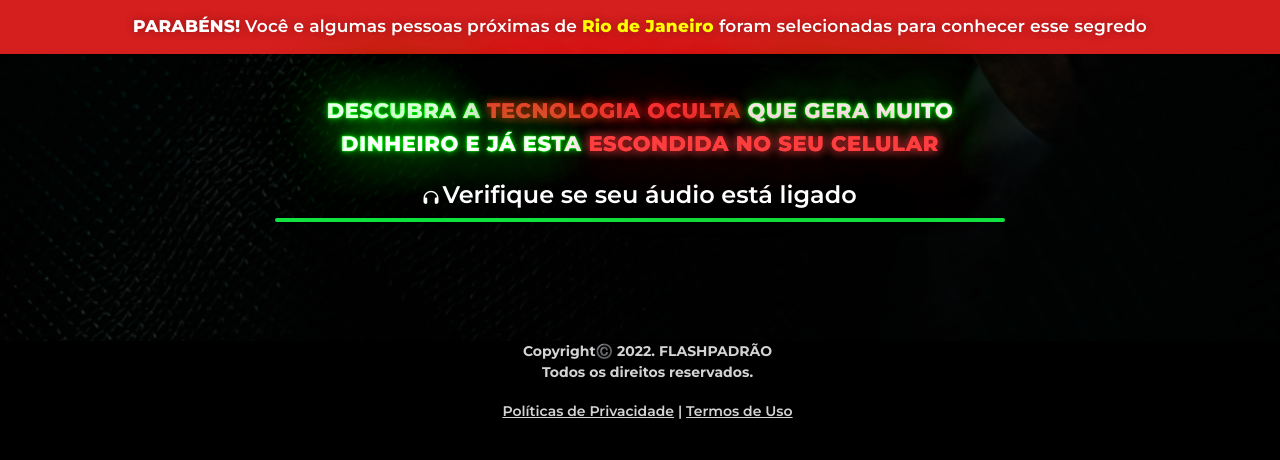
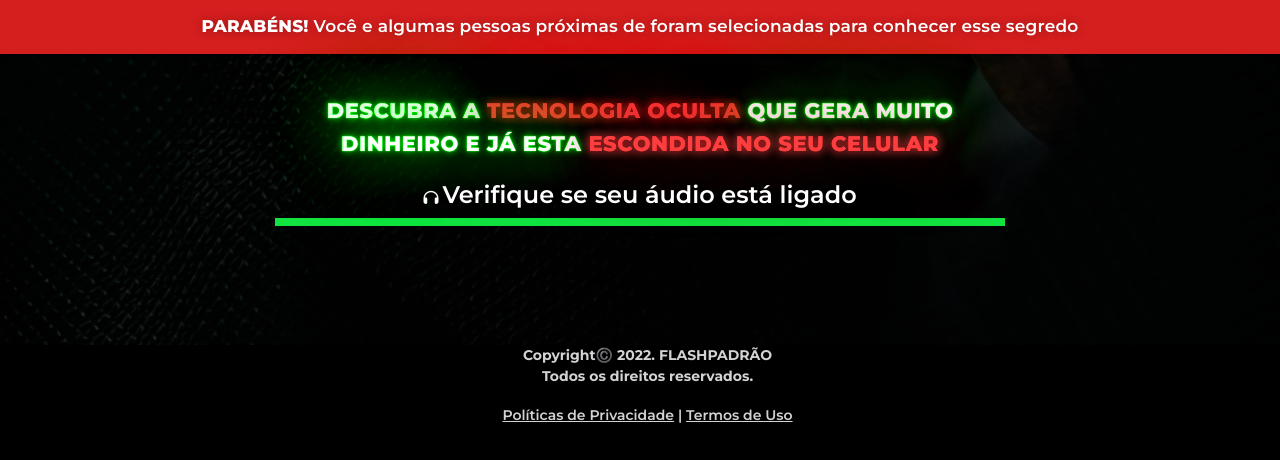
Before and after one commit to analialoira/flashpadrao.site, a plain HTML site: page apresentacao/index.html in a window 1280 px wide. Drawn offline with nearby package versions, Linux system fonts and the light colour scheme.

Commit message:
Add files via upload

```diff
--- a/apresentacao/index.html
+++ b/apresentacao/index.html
@@ -86,7 +86,7 @@
 
       <!-- Bloco de Texto -->
       <div style="color: #fff;font-weight: 600;text-align: center;font-size: 17px;letter-spacing: .2px;text-shadow: 0px 0px 10px rgb(0 0 0 / 30%);font-family: 'Montserrat', sans-serif;padding: 10px;
-"><strong>PARABÉNS!</strong> Você e algumas pessoas próximas de <b><span id="address" style="color: yellow;">Rio de Janeiro</span> </b>foram selecionadas para conhecer esse segredo
+"><strong>PARABÉNS!</strong> Você e algumas pessoas próximas de <b><span id="address" style="color: yellow;"></span> </b>foram selecionadas para conhecer esse segredo
 			</div>
 
 	   </div>
@@ -94,9 +94,6 @@
  <script>$.get("https://ipinfo.io/json", function (response) { $("#address").html(response.city);
 }, "jsonp");
 </script>
-
-
-
 
 	</section>
 
@@ -124,7 +121,7 @@
 
 						<!-- Bloco do Video -->
 						<div style="margin-bottom: 25px; padding-right:0; padding-left:0;" class="container">
-							<div style="border: 2px solid #11e341 !important;border-radius: 22px !important;">
+							<div style="border: 4px solid #11e341 !important;">					<!-- border-radius: 22px !important; -->
 								<!-- <iframe class="frameX" allowfullscreen="" title="vimeo Video Player" src="https://player.vimeo.com/video/644982856?color&amp;autopause=0&amp;loop=0&amp;muted=0&amp;title=1&amp;portrait=1&amp;byline=1#t="></iframe> -->
 								<script type="text/javascript" id="scr_628af3cdcecb39000a397c66">var s=document.createElement("script");s.src="https://scripts.converteai.net/ec62017e-e4c4-45f6-a895-2c6f2f9e4c3d/players/628af3cdcecb39000a397c66/player.js",s.async=!0,document.head.appendChild(s);</script>
 							</div>
```
